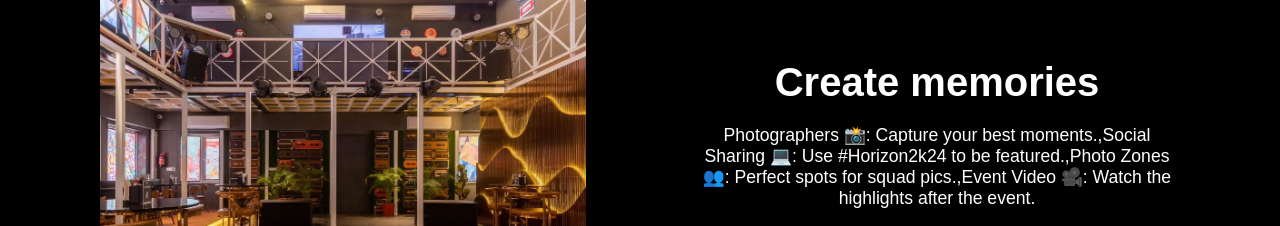
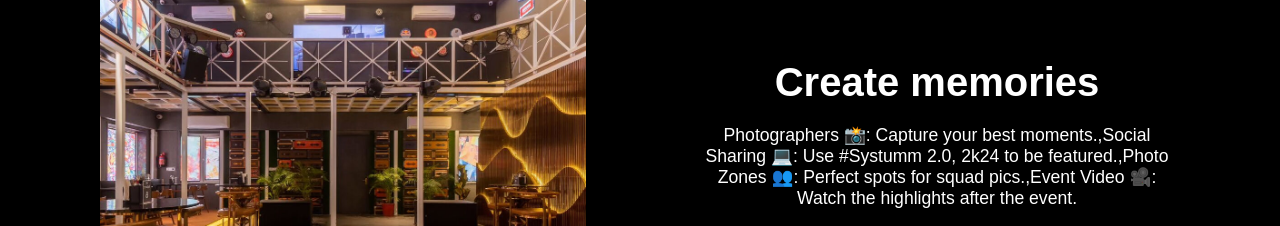
Before and after one commit to utsavkumar2004/Systum-2.0, a plain HTML site: page index.html in a window 1280 px wide. Shown: the part 2140-2366 px from the top of the page. Drawn offline with nearby package versions, Linux system fonts and the light colour scheme.

Commit message:
Update index.html

```diff
--- a/index.html
+++ b/index.html
@@ -95,7 +95,7 @@
             <div class="highlight-text">
                 <h1>Create memories</h1>
                 <p>
-                    Photographers 📸: Capture your best moments.,Social Sharing 💻: Use #Horizon2k24 to be featured.,Photo Zones 👥: Perfect spots for squad pics.,Event Video 🎥: Watch the highlights after the event.
+                    Photographers 📸: Capture your best moments.,Social Sharing 💻: Use #Systumm 2.0, 2k24 to be featured.,Photo Zones 👥: Perfect spots for squad pics.,Event Video 🎥: Watch the highlights after the event.
                 </p>
                 <a href="https://www.instagram.com/reel/C_7pns5oJWb/?utm_source=ig_web_copy_link&igsh=MzRlODBiNWFlZA==" class="play-btn">
                     <i class="ri-play-fill"></i> Watch Intro Video
```
